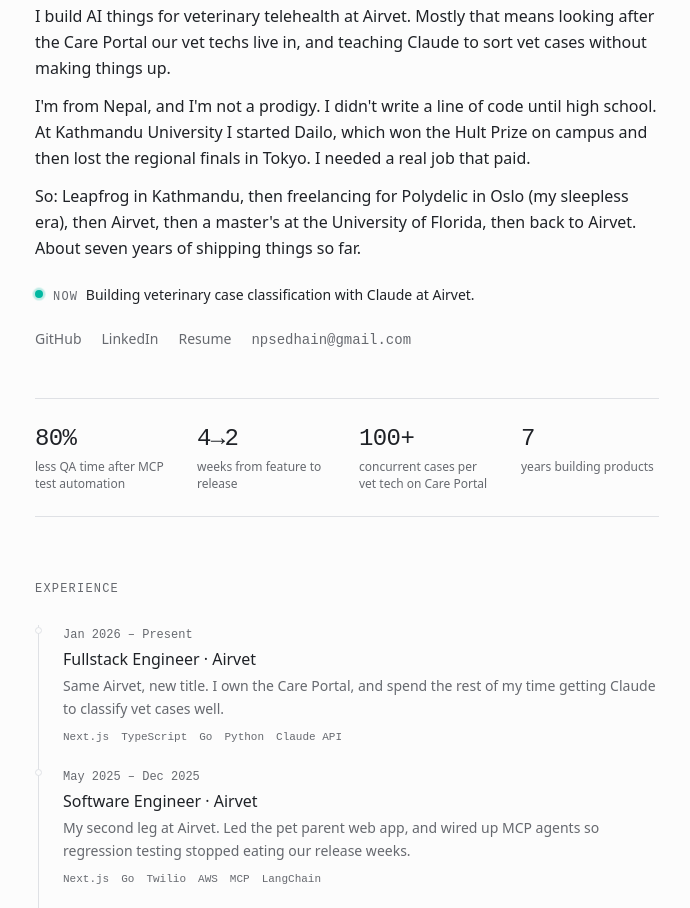
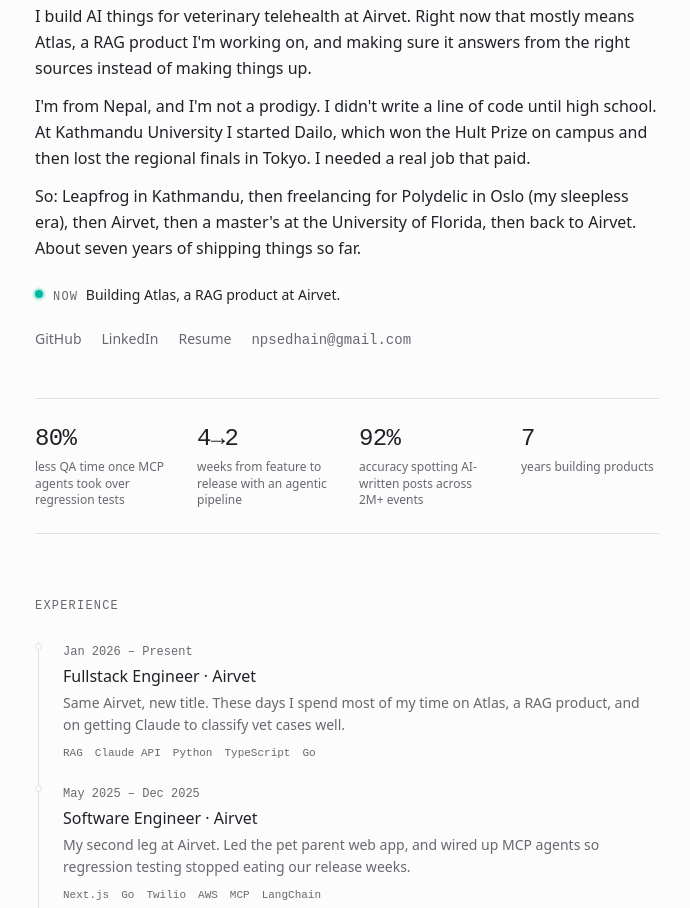
Before and after one commit to npsedhain/npsedhain, an Astro site: page / in a window 1280 px wide. Shown: the part 217-1125 px from the top of the page, without its empty margins (293-983 px from the left). Built offline with nearby package versions, Linux system fonts and the light colour scheme; Astro itself is replaced by a stand-in of ours.

Commit message:
Focus home page on Atlas and AI work

```diff
--- a/src/components/home/ProofStrip.astro
+++ b/src/components/home/ProofStrip.astro
@@ -9,9 +9,9 @@ interface Stat {
 }
 
 const stats: Stat[] = [
-  { value: '80%', countup: 80, width: 4, label: 'less QA time after MCP test automation' },
-  { value: '4→2', width: 4, label: 'weeks from feature to release' },
-  { value: '100+', countup: 100, width: 4, label: 'concurrent cases per vet tech on Care Portal' },
+  { value: '80%', countup: 80, width: 4, label: 'less QA time once MCP agents took over regression tests' },
+  { value: '4→2', width: 4, label: 'weeks from feature to release with an agentic pipeline' },
+  { value: '92%', countup: 92, width: 4, label: 'accuracy spotting AI-written posts across 2M+ events' },
   { value: '7', countup: 7, width: 4, label: 'years building products' },
 ];
 ---
--- a/src/data/experience.ts
+++ b/src/data/experience.ts
@@ -29,8 +29,8 @@ export const roles: Role[] = [
     companyUrl: 'https://www.airvet.com',
     location: 'Los Angeles, CA',
     summary:
-      'Same Airvet, new title. I own the Care Portal, and spend the rest of my time getting Claude to classify vet cases well.',
-    tags: ['Next.js', 'TypeScript', 'Go', 'Python', 'Claude API'],
+      'Same Airvet, new title. These days I spend most of my time on Atlas, a RAG product, and on getting Claude to classify vet cases well.',
+    tags: ['RAG', 'Claude API', 'Python', 'TypeScript', 'Go'],
   },
   {
     start: 'May 2025',
--- a/src/data/projects.ts
+++ b/src/data/projects.ts
@@ -10,9 +10,9 @@ export interface Project {
 
 export const projects: Project[] = [
   {
-    name: 'Care Portal',
-    blurb: 'The real-time tool Airvet vet techs use to talk with pet parents. Handles 100+ cases at once without falling over.',
-    tags: ['Go', 'React', 'SSE', 'Redis'],
+    name: 'Atlas',
+    blurb: "A RAG product I'm building at Airvet. It's where most of my time goes right now.",
+    tags: ['RAG', 'Claude API', 'Python'],
   },
   {
     name: 'Vet case classification',
@@ -28,6 +28,11 @@ export const projects: Project[] = [
     name: 'Spotting AI posts on BlueSky',
     blurb: 'Research at UF. BERT, K-means and TF-IDF over 2M+ events, plus a temporal graph to see how attitudes shift.',
     tags: ['Python', 'BERT', 'NetworkX'],
+  },
+  {
+    name: 'Care Portal',
+    blurb: 'The real-time tool Airvet vet techs used to talk with pet parents. I built it from scratch back in 2021.',
+    tags: ['Go', 'React', 'SSE', 'Redis'],
   },
   {
     name: 'airvet.com',
--- a/src/data/site.ts
+++ b/src/data/site.ts
@@ -9,12 +9,12 @@ export const site = {
   url: 'https://www.npsedhain.com',
   // Short plain-spoken bio for the home page hero.
   bio: [
-    "I build AI things for veterinary telehealth at Airvet. Mostly that means looking after the Care Portal our vet techs live in, and teaching Claude to sort vet cases without making things up.",
+    "I build AI things for veterinary telehealth at Airvet. Right now that mostly means Atlas, a RAG product I'm working on, and making sure it answers from the right sources instead of making things up.",
     "I'm from Nepal, and I'm not a prodigy. I didn't write a line of code until high school. At Kathmandu University I started Dailo, which won the Hult Prize on campus and then lost the regional finals in Tokyo. I needed a real job that paid.",
     "So: Leapfrog in Kathmandu, then freelancing for Polydelic in Oslo (my sleepless era), then Airvet, then a master's at the University of Florida, then back to Airvet. About seven years of shipping things so far.",
   ],
   // One line about what I'm working on right now. Keep it current.
-  now: 'Building veterinary case classification with Claude at Airvet.',
+  now: 'Building Atlas, a RAG product at Airvet.',
   socials: [
     { label: 'GitHub', href: 'https://github.com/npsedhain' },
     { label: 'LinkedIn', href: 'https://www.linkedin.com/in/npsedhain/' },
```
